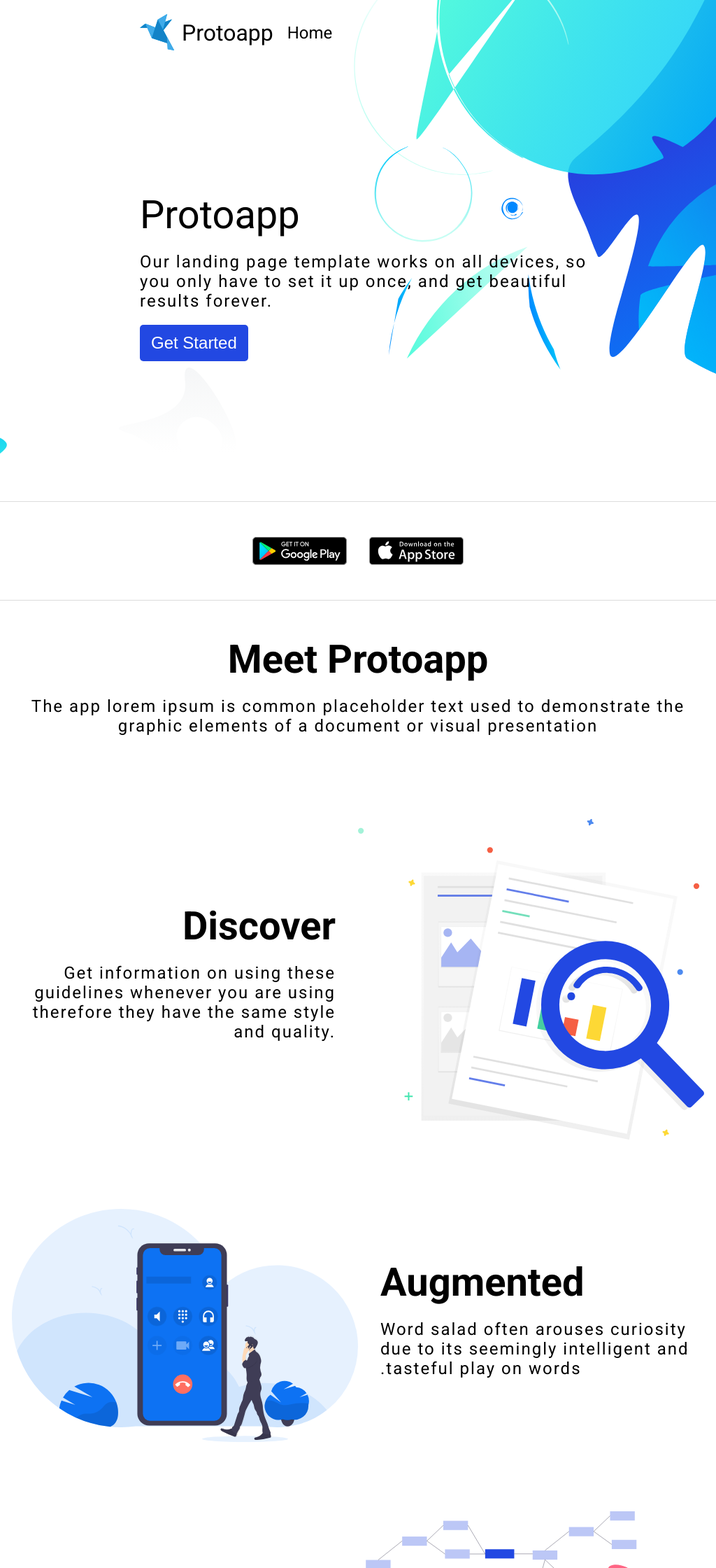
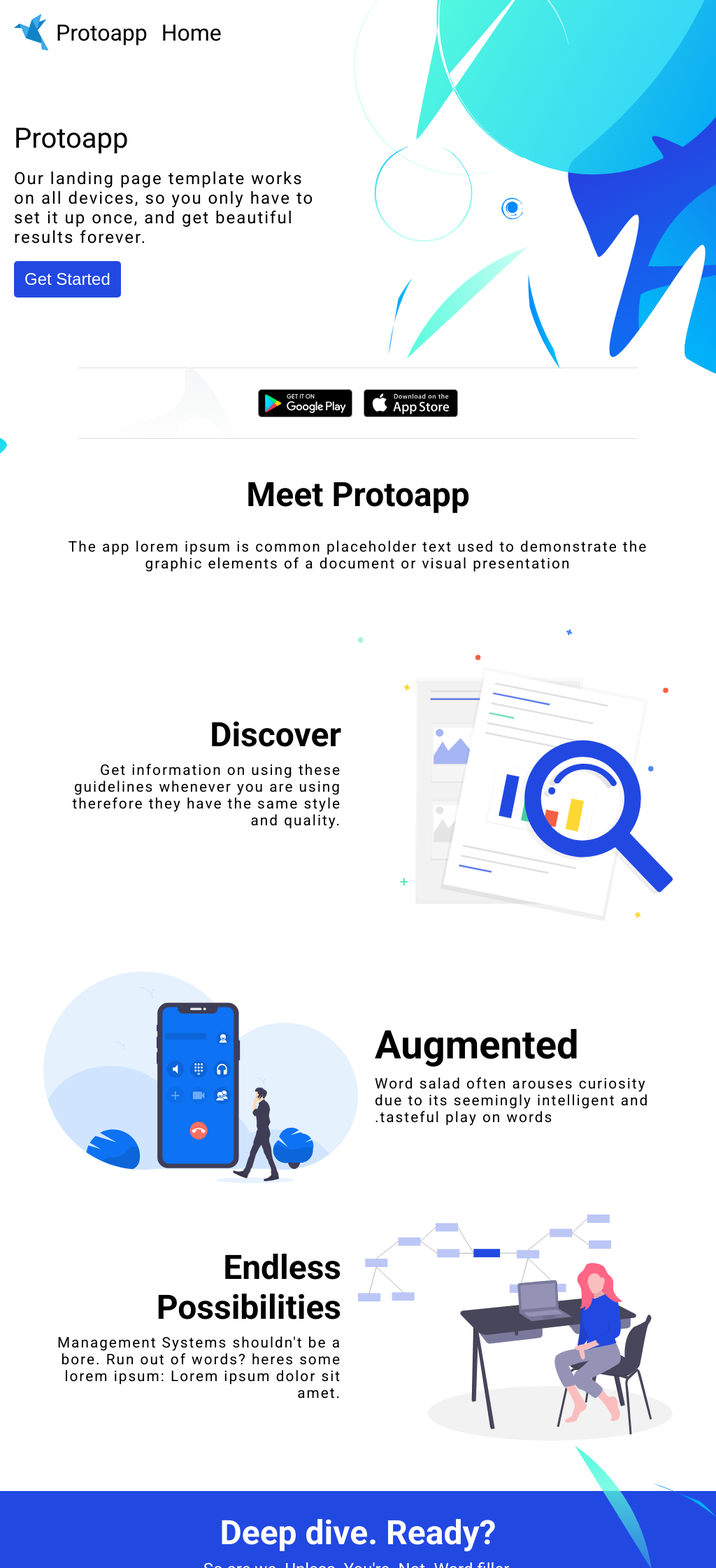
Before and after one commit to Stainzxc/Protoapp, a Vue app: page / in a window 1024 px wide. Shown: the top 2240 px of the page at 70% size. Built offline with nearby package versions, Linux system fonts and the light colour scheme.

Commit message:
testing responsive commit

```diff
--- a/src/assets/style.scss
+++ b/src/assets/style.scss
@@ -344,11 +344,141 @@
   }
 }
 
-//DESKTOP VIEW
-@media (min-width: 1024px) {
-  header {
+//TABLET VIEW
+@media only screen and (min-width: 769px) and (max-width: 1024px) {
+  .header {
+    margin: 0 0 0 20px;
+    // Define mixin for common styles
+    @mixin flex-center {
+      font-size: 2rem;
+    }
+
+    &__logo-title {
+      @include flex-center;
+    }
+
+    &__nav-link {
+      @include flex-center;
+    }
+  }
+
+  //HOME SECTION
+  .home {
+    max-width: 450px;
+    margin: 0 0 0 20px;
+    padding: 100px 0 100px 0;
+    &__title {
+      font-size: 2.5rem;
+      font-weight: lighter;
+    }
+    &__text {
+      letter-spacing: 2px;
+      font-size: 1.5rem;
+      margin: 20px 0 20px 0;
+    }
+    &__button {
+      font-size: 1.5rem;
+      padding: 12px 15px 12px 15px;
+    }
+  }
+  .install {
+    gap: 1rem;
+    max-width: 800px;
+    padding: 30px 0 30px 0;
+  }
+
+  // ABOUT SECTION
+  .about-section {
+    max-width: 900px;
+
+    //MEET
+    &__meet {
+      margin-bottom: 8%;
+      gap: 1.5rem;
+    }
+    &__title {
+      font-size: 3rem;
+    }
+    &__text {
+      font-size: 1.3rem;
+      margin: 10px 0 10px 0;
+    }
+
+    //DISCOVER
+    &__discover {
+      margin-bottom: 8%;
+      gap: 1.5rem;
+    }
+    &__title-discover {
+      font-size: 3rem;
+    }
+    &__text-discover {
+      font-size: 1.3rem;
+      margin: 10px 0 10px 0;
+    }
+
+    //AUGMENTED
+    &__augmented {
+      margin-bottom: 5%;
+      gap: 1.5rem;
+    }
+    &__title-augmented {
+      font-size: 3.5rem;
+      font-weight: bolder;
+    }
+    &__text-augmented {
+      font-size: 1.3rem;
+      margin: 10px 0 10px 0;
+    }
+
+    //ENDLESS POSSIBILITIES
+    &__possibilities {
+      margin-bottom: 8%;
+      gap: 1.5rem;
+    }
+    &__title-possibilities {
+      font-size: 3rem;
+    }
+    &__text-possibilities {
+      font-size: 1.3rem;
+      margin: 10px 0 10px 0;
+    }
+    &__work-image {
+      width: 50%;
+      height: auto;
+    }
+  }
+
+  //ADVERTISEMENT SECTION
+  .advertise {
+    padding: 3% 0 3% 0;
+    &__title-advertise {
+      font-size: 3rem;
+    }
+    &__install-app {
+      gap: 1.5rem;
+      margin-top: 40px;
+    }
+    &__bg-decals {
+      top: -65px;
+    }
+  }
+
+  //ACTION SECTION
+  .action {
+    &__title-action {
+      font-size: 3rem;
+    }
+    &__card {
       display: flex;
-    padding-right: calc(var(--section-gap) / 2);
+      flex-direction: column;
+      gap: 1.5rem;
+    }
+    &__bg-decals3 {
+      position: absolute;
+      bottom: -18%;
+      right: 0;
+    }
   }
 }
 
@@ -495,7 +625,9 @@
       font-size: 1.2rem;
     }
     &__card {
-      gap: 1rem;
+      display: flex;
+      flex-direction: column;
+      gap: 1.5rem;
     }
     @mixin automation-simplicity {
       font-size: 1rem;
--- a/src/components/About.vue
+++ b/src/components/About.vue
@@ -28,9 +28,9 @@
     </div>
     <div class="about-section__possibilities">
       <div>
-        <h1 class="about-section__title-possibilities">Augmented</h1>
+        <h1 class="about-section__title-possibilities">Endless Possibilities</h1>
         <p class="about-section__text-possibilities">
-          Word salad often arouses curiosity due to its seemingly intelligent and tasteful play on words.
+          Management Systems shouldn't be a bore. Run out of words? heres some lorem ipsum: Lorem ipsum dolor sit amet.
         </p>
       </div>
       <img src="../assets/images/product-work.svg" alt="" class="about-section__work-image" />
```
Also changed, not shown: 1 other file (tests, documents, lock files or other folders). Lines whose indentation alone changed are shown as unchanged.
